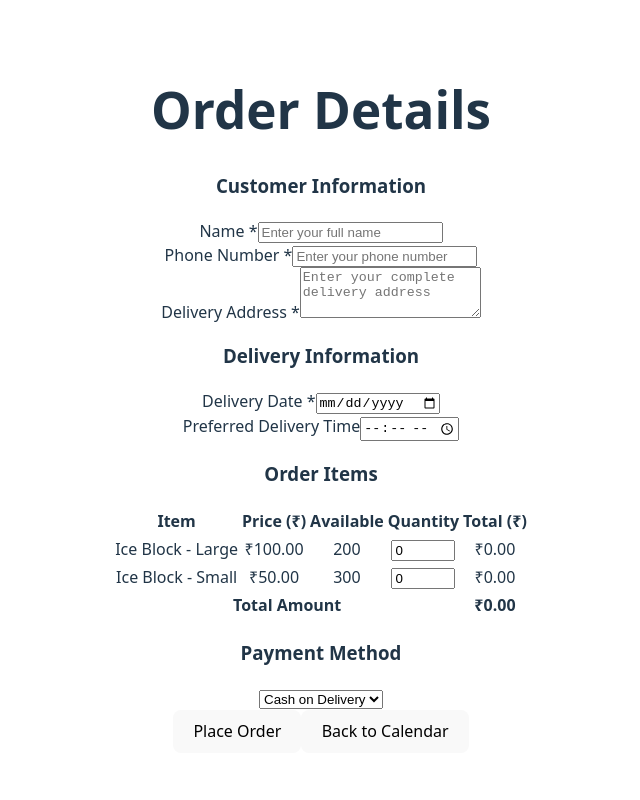
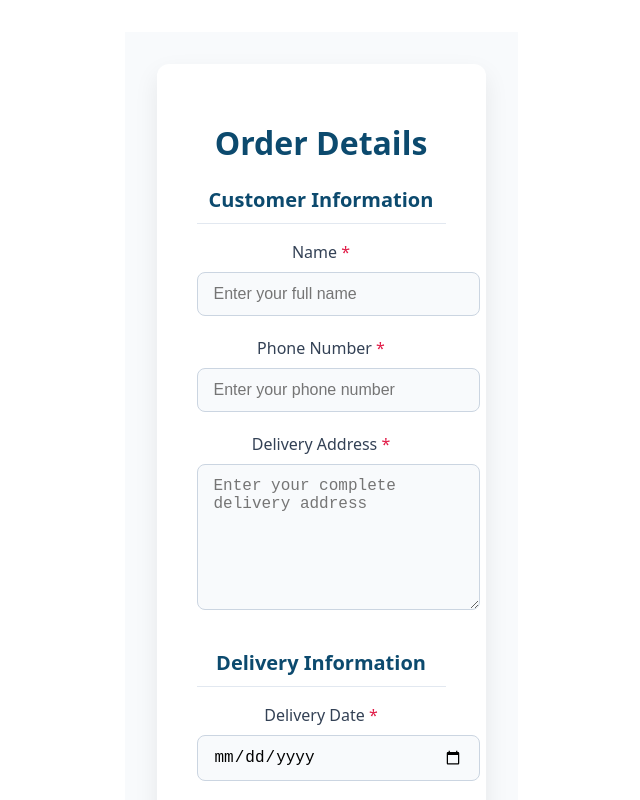
Before and after one commit to saloni-25/Ice-Factory-Frontend, a React (Vite) app: page /order-details in a window 1280 px wide. Shown: the top 800 px of the page, without its empty margins (319-959 px from the left). Built offline with nearby package versions, Linux system fonts and the light colour scheme.

Commit message:
correted the oreder detail page and added the basic csss

```diff
--- /dev/null
+++ b/src/Pages/Public/Orders/OrderDetails.css
@@ -0,0 +1,138 @@
+.order-details-container {
+  display: flex;
+  justify-content: center;
+  align-items: center;
+  min-height: 100vh;
+  padding: 2rem;
+  background-color: #f8fafc;
+}
+
+.order-details-card {
+  background-color: white;
+  border-radius: 12px;
+  box-shadow: 0 10px 25px rgba(0, 0, 0, 0.08);
+  padding: 2.5rem;
+  width: 100%;
+  max-width: 700px;
+}
+
+h1 {
+  color: #0c4a6e;
+  font-size: 2rem;
+  margin-bottom: 1.5rem;
+  text-align: center;
+  font-weight: 600;
+}
+
+h3 {
+  color: #0c4a6e;
+  font-size: 1.25rem;
+  margin-bottom: 1rem;
+  border-bottom: 1px solid #e2e8f0;
+  padding-bottom: 0.5rem;
+}
+
+.form-section {
+  margin-bottom: 2rem;
+}
+
+.form-group {
+  margin-bottom: 1.25rem;
+}
+
+label {
+  display: block;
+  margin-bottom: 0.5rem;
+  color: #334155;
+  font-weight: 500;
+}
+
+.required {
+  color: #e11d48;
+}
+
+.input-field {
+  width: 100%;
+  padding: 0.75rem 1rem;
+  border: 1px solid #cbd5e1;
+  border-radius: 0.5rem;
+  font-size: 1rem;
+  transition: all 0.2s ease;
+  background-color: #f8fafc;
+}
+
+.input-field:focus {
+  outline: none;
+  border-color: #0c4a6e;
+  box-shadow: 0 0 0 2px rgba(12, 74, 110, 0.2);
+  background-color: white;
+}
+
+textarea.input-field {
+  min-height: 120px;
+  resize: vertical;
+}
+
+.quantity-input {
+  width: 150px;
+}
+
+.availability-info {
+  margin-top: 0.5rem;
+  font-size: 0.875rem;
+  color: #64748b;
+}
+
+.form-actions {
+  display: flex;
+  gap: 1rem;
+  margin-top: 2rem;
+}
+
+.btn {
+  padding: 0.75rem 1.5rem;
+  border-radius: 0.5rem;
+  font-size: 1rem;
+  font-weight: 500;
+  cursor: pointer;
+  transition: all 0.2s ease;
+  border: none;
+  flex: 1;
+}
+
+.primary {
+  background-color: #0c4a6e;
+  color: white;
+}
+
+.primary:hover {
+  background-color: #075985;
+}
+
+.primary:disabled {
+  background-color: #94a3b8;
+  cursor: not-allowed;
+}
+
+.secondary {
+  background-color: #e2e8f0;
+  color: #334155;
+}
+
+.secondary:hover {
+  background-color: #cbd5e1;
+}
+
+@media (max-width: 640px) {
+  .order-details-card {
+    padding: 1.5rem;
+  }
+
+  .form-actions {
+    flex-direction: column;
+  }
+
+  h1 {
+    font-size: 1.75rem;
+  }
+}
--- a/src/Pages/Public/Orders/OrderDetails.jsx
+++ b/src/Pages/Public/Orders/OrderDetails.jsx
@@ -1,5 +1,6 @@
 import React, { useState, useEffect } from 'react';
 import { useNavigate, useLocation } from 'react-router-dom';
+import './OrderDetails.css';
 
 const OrderDetails = () => {
   const navigate = useNavigate();
@@ -15,18 +16,8 @@ const OrderDetails = () => {
     customerPhone: '',
     deliveryAddress: '',
     deliveryDate: selectedDate,
-    deliveryTime: '',
-    paymentMethod: 'Cash on Delivery',
-    items: [
-      { id: 1, name: 'Ice Block - Large', quantity: 0, price: 100.00, available: availability?.largeBlocks || 200 },
-      { id: 2, name: 'Ice Block - Small', quantity: 0, price: 50.00, available: availability?.smallBlocks || 300 }
-    ]
+    quantity: 1
   });
-
-  // Calculate total amount
-  const totalAmount = formData.items.reduce((sum, item) => {
-    return sum + (item.quantity * item.price);
-  }, 0);
 
   const handleInputChange = (e) => {
     const { name, value } = e.target;
@@ -36,32 +27,12 @@ const OrderDetails = () => {
     });
   };
 
-  const handleQuantityChange = (id, quantity) => {
-    // Parse quantity and ensure it doesn't exceed available amount
-    const parsedQuantity = parseInt(quantity) || 0;
-    const item = formData.items.find(i => i.id === id);
-    const validQuantity = Math.min(parsedQuantity, item.available);
-
-    setFormData({
-      ...formData,
-      items: formData.items.map(item =>
-        item.id === id ? { ...item, quantity: validQuantity } : item
-      )
-    });
-  };
-
   const handleSubmit = async (e) => {
     e.preventDefault();
 
     // Validate form
-    if (!formData.customerName || !formData.customerPhone || !formData.deliveryAddress || !formData.deliveryDate) {
+    if (!formData.customerName || !formData.customerPhone || !formData.deliveryAddress || !formData.deliveryDate || formData.quantity < 1) {
       alert('Please fill all required fields');
-      return;
-    }
-
-    // Check if at least one item has a quantity greater than 0
-    if (!formData.items.some(item => item.quantity > 0)) {
-      alert('Please select at least one item');
       return;
     }
 
@@ -74,7 +45,7 @@ const OrderDetails = () => {
       setTimeout(() => {
         setLoading(false);
         alert('Order placed successfully!');
-        navigate('/order-confirmation', { state: { orderDetails: formData } });
+        navigate('/order-history');
       }, 1000);
     } catch (error) {
       setLoading(false);
@@ -84,13 +55,14 @@ const OrderDetails = () => {
 
   return (
     <div className="order-details-container">
+      <div className="order-details-card">
         <h1>Order Details</h1>
 
         <form onSubmit={handleSubmit} className="order-form">
-        <div className="customer-info-section">
+          <div className="form-section">
             <h3>Customer Information</h3>
             <div className="form-group">
-            <label htmlFor="customerName">Name *</label>
+              <label htmlFor="customerName">Name <span className="required">*</span></label>
               <input
                 type="text"
                 id="customerName"
@@ -99,11 +71,12 @@ const OrderDetails = () => {
                 onChange={handleInputChange}
                 required
                 placeholder="Enter your full name"
+                className="input-field"
               />
             </div>
 
             <div className="form-group">
-            <label htmlFor="customerPhone">Phone Number *</label>
+              <label htmlFor="customerPhone">Phone Number <span className="required">*</span></label>
               <input
                 type="tel"
                 id="customerPhone"
@@ -112,11 +85,12 @@ const OrderDetails = () => {
                 onChange={handleInputChange}
                 required
                 placeholder="Enter your phone number"
+                className="input-field"
               />
             </div>
 
             <div className="form-group">
-            <label htmlFor="deliveryAddress">Delivery Address *</label>
+              <label htmlFor="deliveryAddress">Delivery Address <span className="required">*</span></label>
               <textarea
                 id="deliveryAddress"
                 name="deliveryAddress"
@@ -125,14 +99,15 @@ const OrderDetails = () => {
                 required
                 placeholder="Enter your complete delivery address"
                 rows="3"
+                className="input-field"
               ></textarea>
             </div>
           </div>
 
-        <div className="delivery-info-section">
+          <div className="form-section">
             <h3>Delivery Information</h3>
             <div className="form-group">
-            <label htmlFor="deliveryDate">Delivery Date *</label>
+              <label htmlFor="deliveryDate">Delivery Date <span className="required">*</span></label>
               <input
                 type="date"
                 id="deliveryDate"
@@ -141,74 +116,29 @@ const OrderDetails = () => {
                 onChange={handleInputChange}
                 required
                 min={new Date().toISOString().split('T')[0]}
-            />
-          </div>
-
-          <div className="form-group">
-            <label htmlFor="deliveryTime">Preferred Delivery Time</label>
-            <input
-              type="time"
-              id="deliveryTime"
-              name="deliveryTime"
-              value={formData.deliveryTime}
-              onChange={handleInputChange}
+                className="input-field"
               />
             </div>
           </div>
 
-        <div className="order-items-section">
-          <h3>Order Items</h3>
-          <table className="items-table">
-            <thead>
-              <tr>
-                <th>Item</th>
-                <th>Price (₹)</th>
-                <th>Available</th>
-                <th>Quantity</th>
-                <th>Total (₹)</th>
-              </tr>
-            </thead>
-            <tbody>
-              {formData.items.map(item => (
-                <tr key={item.id}>
-                  <td>{item.name}</td>
-                  <td>₹{item.price.toFixed(2)}</td>
-                  <td>{item.available}</td>
-                  <td>
+          <div className="form-section">
+            <h3>Ice Block Details</h3>
+            <div className="form-group">
+              <label htmlFor="quantity">Quantity <span className="required">*</span></label>
               <input
                 type="number"
-                      min="0"
-                      max={item.available}
-                      value={item.quantity}
-                      onChange={(e) => handleQuantityChange(item.id, e.target.value)}
-                      className="quantity-input"
+                id="quantity"
+                name="quantity"
+                value={formData.quantity}
+                onChange={handleInputChange}
+                min="1"
+                max={availability?.largeBlocks || 200}
+                required
+                className="input-field quantity-input"
               />
-                  </td>
-                  <td>₹{(item.quantity * item.price).toFixed(2)}</td>
-                </tr>
-              ))}
-            </tbody>
-            <tfoot>
-              <tr>
-                <td colSpan="4"><strong>Total Amount</strong></td>
-                <td><strong>₹{totalAmount.toFixed(2)}</strong></td>
-              </tr>
-            </tfoot>
-          </table>
+              <div className="availability-info">
+                <span>{availability?.largeBlocks || 'Many'} blocks available</span>
               </div>
-
-        <div className="payment-info-section">
-          <h3>Payment Method</h3>
-          <div className="form-group">
-            <select
-              name="paymentMethod"
-              value={formData.paymentMethod}
-              onChange={handleInputChange}
-            >
-              <option value="Cash on Delivery">Cash on Delivery</option>
-              <option value="Online Payment">Online Payment</option>
-              <option value="UPI">UPI</option>
-            </select>
             </div>
           </div>
 
@@ -225,10 +155,11 @@ const OrderDetails = () => {
               className="btn secondary"
               onClick={() => navigate('/orders')}
             >
-            Back to Calendar
+              Back
             </button>
           </div>
         </form>
+      </div>
     </div>
   );
 };
```
Lines whose indentation alone changed are shown as unchanged.
